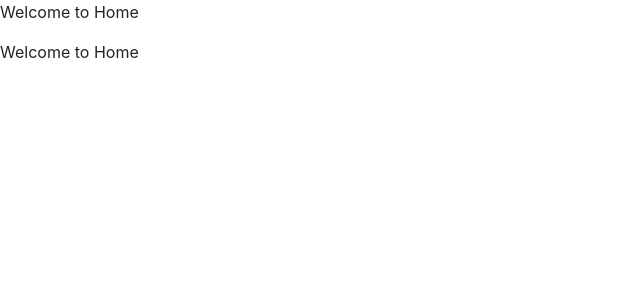
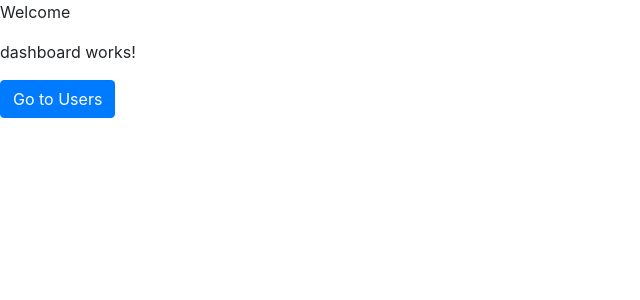
Before and after one commit to lbleddy/friends, an Angular app: page /home in a window 1280 px wide. Shown: the top 300 px of the page, without its empty margins (0-640 px from the left). Built offline with nearby package versions, Linux system fonts and the light colour scheme.

Commit message:
made some changes to the a tag

```diff
--- a/src/app/app-routing.module.ts
+++ b/src/app/app-routing.module.ts
@@ -2,10 +2,11 @@ import { NgModule } from '@angular/core';
 import { RouterModule, Routes } from '@angular/router';
 import { AppComponent } from './app.component';
 import { UsersTableComponent } from './users-table/users-table.component';
+import { DashboardComponent } from './dashboard/dashboard.component';
 
 const routes: Routes = [
   {path: '', redirectTo: 'home', pathMatch: 'full'},
-  {path: 'home',component: AppComponent},
+  {path: 'home',component: DashboardComponent},
   {path: 'users',component: UsersTableComponent}
 ];
 
--- a/src/app/app.component.html
+++ b/src/app/app.component.html
@@ -7,7 +7,7 @@
 <!-- * * * * * * * to get started with your project! * * * * * * * * -->
 <!-- * * * * * * * * * * * * * * * * * * * * * * * * * * * * * * * -->
 <div>
-  <p>Welcome to Home</p>
+ <p>Welcome</p>
 
 <router-outlet></router-outlet>
 
--- a/src/app/app.module.ts
+++ b/src/app/app.module.ts
@@ -6,11 +6,13 @@ import { AppComponent } from './app.component';
 import { UsersTableComponent } from './users-table/users-table.component';
 import { RouterModule } from '@angular/router';
 import { HttpClientModule } from '@angular/common/http';
+import { DashboardComponent } from './dashboard/dashboard.component';
 
 @NgModule({
   declarations: [
     AppComponent,
     UsersTableComponent,
+    DashboardComponent,
   ],
   imports: [
     BrowserModule,
--- a/src/app/chart.service.ts
+++ b/src/app/chart.service.ts
@@ -12,6 +12,7 @@ export class ChartService {
     return this.http.get('http://localhost:8080/users');
   }
 
+
   private handleError<T>(operation = 'operation' ,
   result?: T){
     return (error:any): Observable<T> => {
--- /dev/null
+++ b/src/app/dashboard/dashboard.component.html
@@ -0,0 +1,3 @@
+<p>dashboard works!</p>
+
+<a class="btn btn-primary" href="/users" role="button">Go to Users</a>
--- a/src/app/users-table/users-table.component.html
+++ b/src/app/users-table/users-table.component.html
@@ -16,7 +16,7 @@
                 <td>{{user.name}}</td>
                 <td>{{user.age}}</td>
                 <td>{{user.hobbies}}</td>
-                <a title="View" rel="/{{user.name}}">View</a>
+                <a title="View" href="/{{user.id}}">View</a>
               </tr>
           </table>
       </div>
```
Also changed, not shown: src/app/dashboard/dashboard.component.ts (added, +10 -0 lines), src/app/dashboard/dashboard.component.css (added), 1 other file (tests, documents, lock files or other folders).
